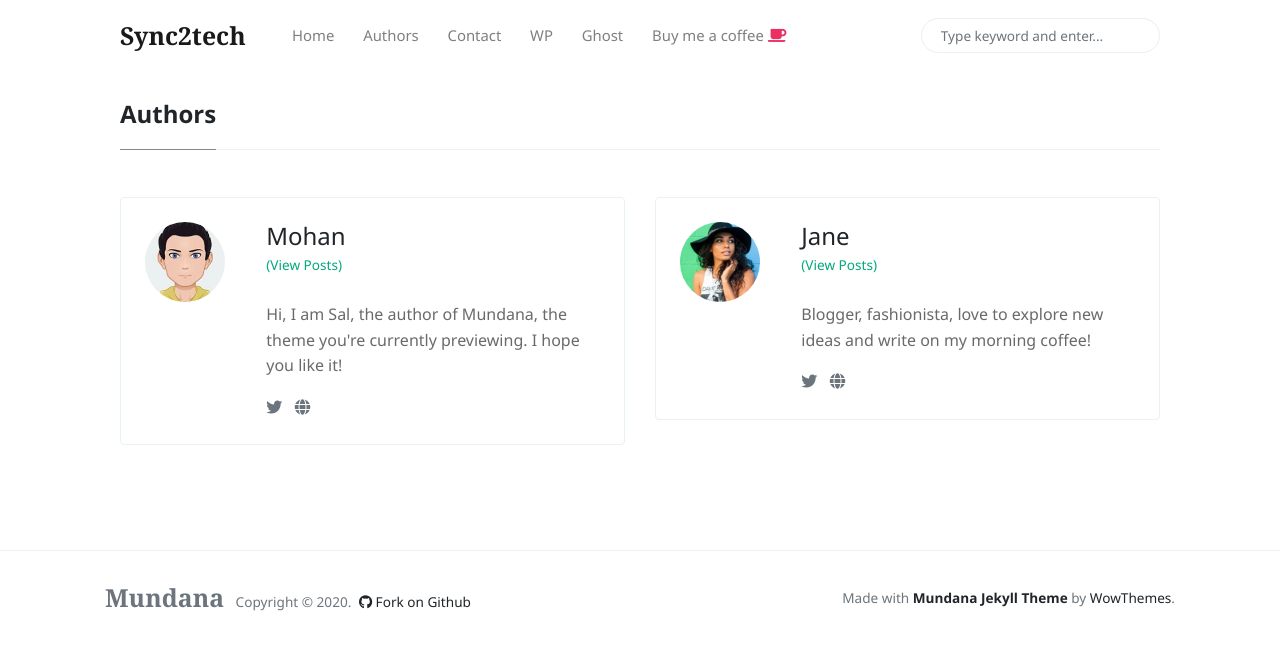
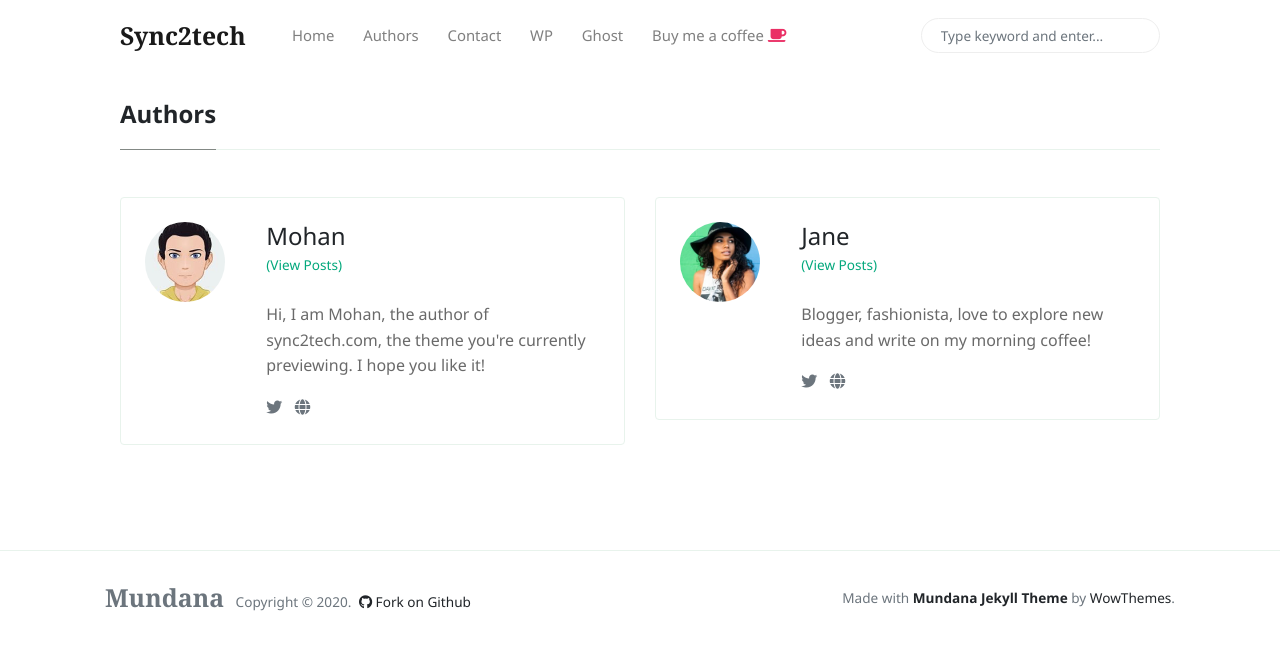
Before and after one commit to mohan-balakrishnan/sync2techold, a Jekyll site: the page built from _pages/authors-list.html, in a window 1280 px wide. Shown: the top 650 px of the page. Built offline with Jekyll 4.4.1, drawn with Linux system fonts in a browser that asks for light colours; nearby versions of some CDN libraries.

Commit message:
content update

```diff
--- a/_config.yml
+++ b/_config.yml
@@ -23,16 +23,16 @@
       name:           Mohan
       site:           https://www.sync2tech.com
       avatar:         assets/images/avatar1.jpg
-      bio:            "Hi, I am Sal, the author of Mundana, the theme you're currently previewing. I hope you like it!"
+      bio:            "Hi, I am Mohan, the author of sync2tech.com, the theme you're currently previewing. I hope you like it!"
       email:          contact@sync2tech.com
       twitter:        https://twitter.com/
 
     jane:
       name:           Jane
-      site:           https://www.wowthemes.net
+      site:           https://www.sync2tech.com
       avatar:         assets/images/avatar2.jpg
       bio:            "Blogger, fashionista, love to explore new ideas and write on my morning coffee!"
-      email:          fakemail@gmail.com
+      email:          contact@sync2tech.com
       twitter:        https://twitter.com/wowthemesnet
 
 # Defaults
--- a/_layouts/default.html
+++ b/_layouts/default.html
@@ -4,7 +4,7 @@
     <meta charset="utf-8">
     <meta name="viewport" content="width=device-width, initial-scale=1, shrink-to-fit=no">
     <meta http-equiv="X-UA-Compatible" content="ie=edge">
-    <title>{{page.title}} | {{site.name}}</title>
+    <title>{{page.title}} | Tech blog aggregator for AWS, DevOps, Selenium, Rest API</title>
 
     {% seo %}
 
```
